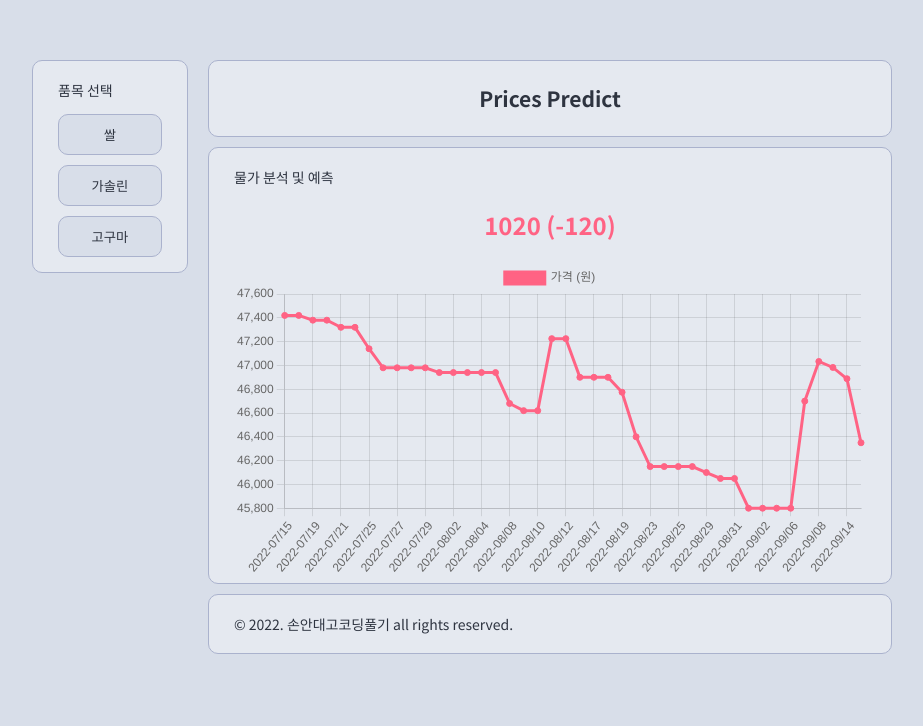
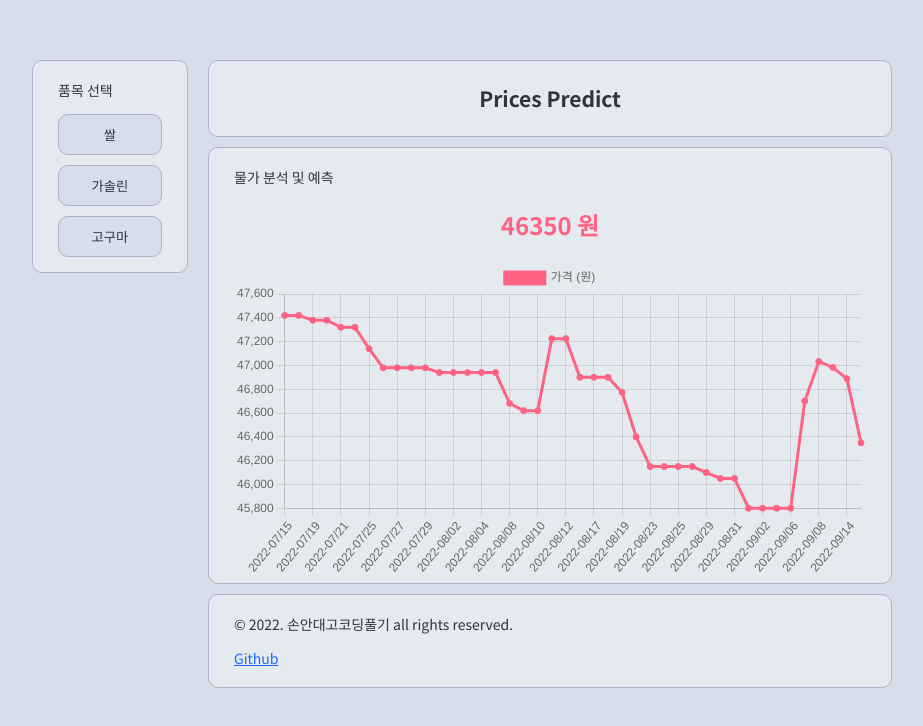
Before and after one commit to codingWithoutHand/Prices-Frontend, a plain HTML site: page index.html in a window 1280 px wide. Shown: the whole page, without its empty margins (178-1101 px from the left). Drawn offline with nearby package versions, Linux system fonts and the light colour scheme.

Commit message:
Update: add Price, Github

```diff
--- a/css/index.css
+++ b/css/index.css
@@ -46,6 +46,13 @@
     }
 }
 
+a {
+    color: var(--blue);
+}
+
+a:visited {
+    color: var(--blue);
+}
 
 
 button {
--- a/index.html
+++ b/index.html
@@ -26,12 +26,13 @@
             <section>
                 <p>물가 분석 및 예측</p>
                 <div class="value">
-                    <h2 class="price">1020 (-120)</h2>
+                    <h2 id="price" class="price">1020 (-120)</h2>
                 </div>
                 <canvas id="chart" class="chart"></canvas>
             </section>
             <section class="footer">
                 <p class="content">© 2022. 손안대고코딩풀기 all rights reserved.</p>
+                <p class="content"><a href="https://github.com/codingWithoutHand">Github</a></p>
             </section>
         </div>
 
--- a/js/index.js
+++ b/js/index.js
@@ -31,6 +31,8 @@ class App {
 
         const labels = jsonData.map(v => v.date)
         const price_data = jsonData.map(v => v.price)
+
+        document.getElementById('price').innerText = price_data[price_data.length - 1] + ' 원'
 
         const data = {
             labels: labels,
```
